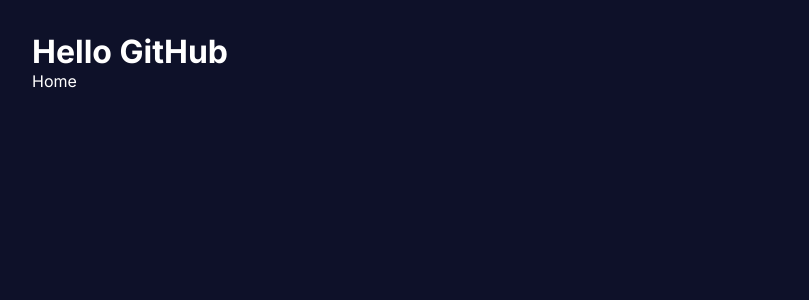
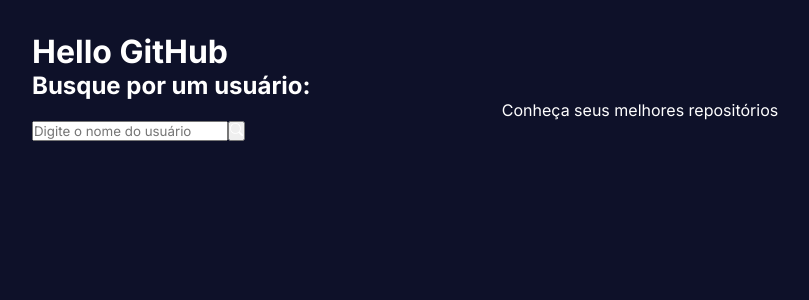
Before and after one commit to jonathan-macedo/perfilGitHub, a React (Vite) app: page / in a window 1280 px wide. Shown: the top 300 px of the page, without its empty margins (0-809 px from the left). Built offline with nearby package versions, Linux system fonts and the light colour scheme.

Commit message:
feat(create): criação do componente de pesquisa

```diff
--- /dev/null
+++ b/src/components/Search.tsx
@@ -0,0 +1,16 @@
+import { BsSearch } from "react-icons/bs"
+
+export const Search = () => {
+  return (
+    <div>
+      <h2>Busque por um usuário:</h2>
+      <p>Conheça seus melhores repositórios</p>
+      <div>
+        <input type="text" placeholder="Digite o nome do usuário" />
+        <button>
+          <BsSearch />
+        </button>
+      </div>
+    </div>
+  )
+}
--- a/src/routes/Home.tsx
+++ b/src/routes/Home.tsx
@@ -1,5 +1,9 @@
+import { Search } from "../components/Search"
+
 export const Home = () => {
   return (
-    <div>Home</div>
+    <div>
+      <Search />
+    </div>
   )
 }
```
